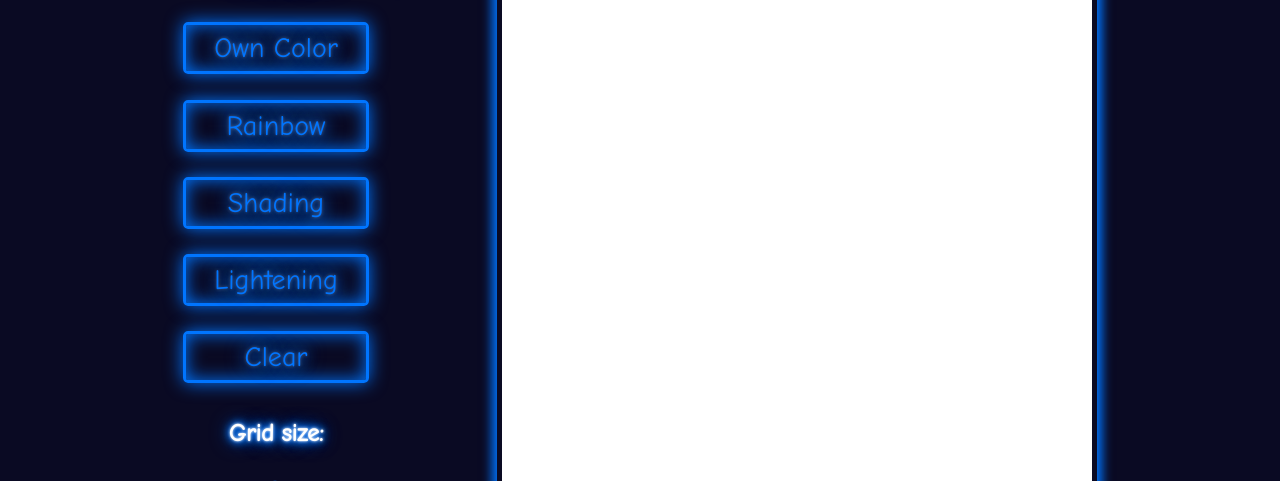
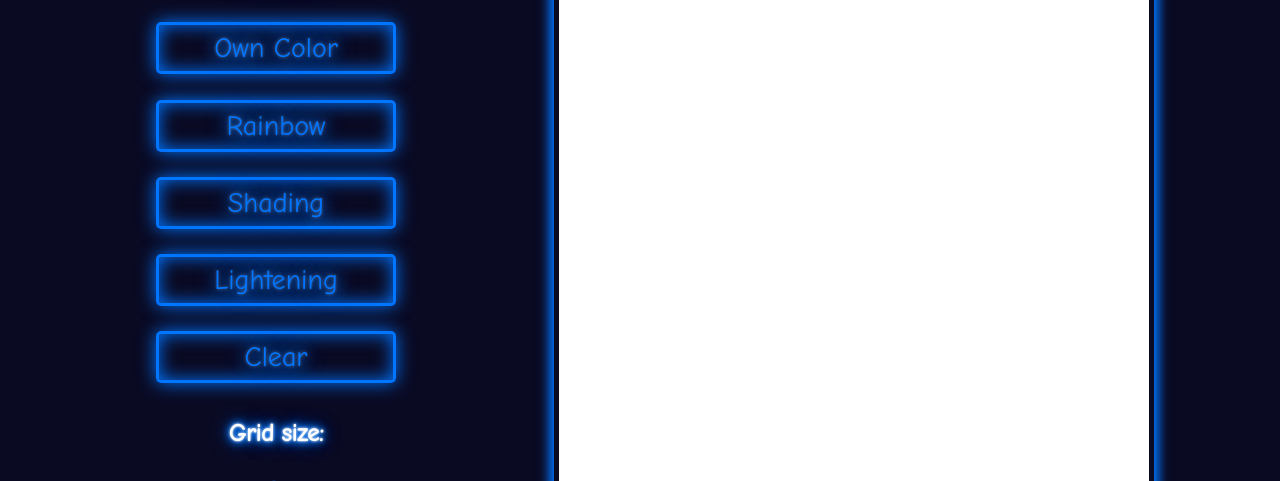
Before and after one commit to Dawiczku/Etch-a-Sketch, a plain HTML site: page index.html in a window 1280 px wide. Shown: the part 258-739 px from the top of the page. Drawn offline with Linux system fonts and the light colour scheme.

Commit message:
Fix tools size, so it doesn't change it's size

```diff
--- a/styles.css
+++ b/styles.css
@@ -25,14 +25,12 @@ button {
 
 .container,
 .user-color-container,
-.tools,
 .heading,
 main {
     display: flex;
 }
 
 .user-color-container,
-.tools,
 .heading,
 main {
     align-items: center;
@@ -44,13 +42,11 @@ main {
     justify-content: center;
 }
 
-.user-color-container,
-.tools {
+.user-color-container{
     flex-direction: column;
 }
 
 .container,
-.tools,
 .board {
     height: var(--container-height);
 }
@@ -128,12 +124,6 @@ h1 {
     box-shadow: 0 0 10px 5px var(--neon-clr);
 }
 
-
-.tools {
-    justify-content: space-between;
-    flex: 1;
-}
-
 h2 {
     font-size: var(--h2-size);
     padding: 20px;
@@ -150,7 +140,7 @@ h2 {
 
 button {
     font-size: var(--btn-font-size);
-    width: 100%;
+    width: 80%;
     background-color: inherit;
     color: var(--neon-clr);
     border: 3px solid currentColor;
@@ -203,7 +193,7 @@ button:active {
 }
 
 input[type=range] {
-    width: 100%;
+    width: 80%;
 }
 
 input[type=range]::-webkit-slider-runnable-track {
@@ -229,3 +219,11 @@ footer {
 h3 {
     padding: 5px;
 }
+
+.tools {
+    width: 300px;
+    display: flex;
+    flex-direction: column;
+    justify-content: space-between;
+    align-items: center;
+}
```
